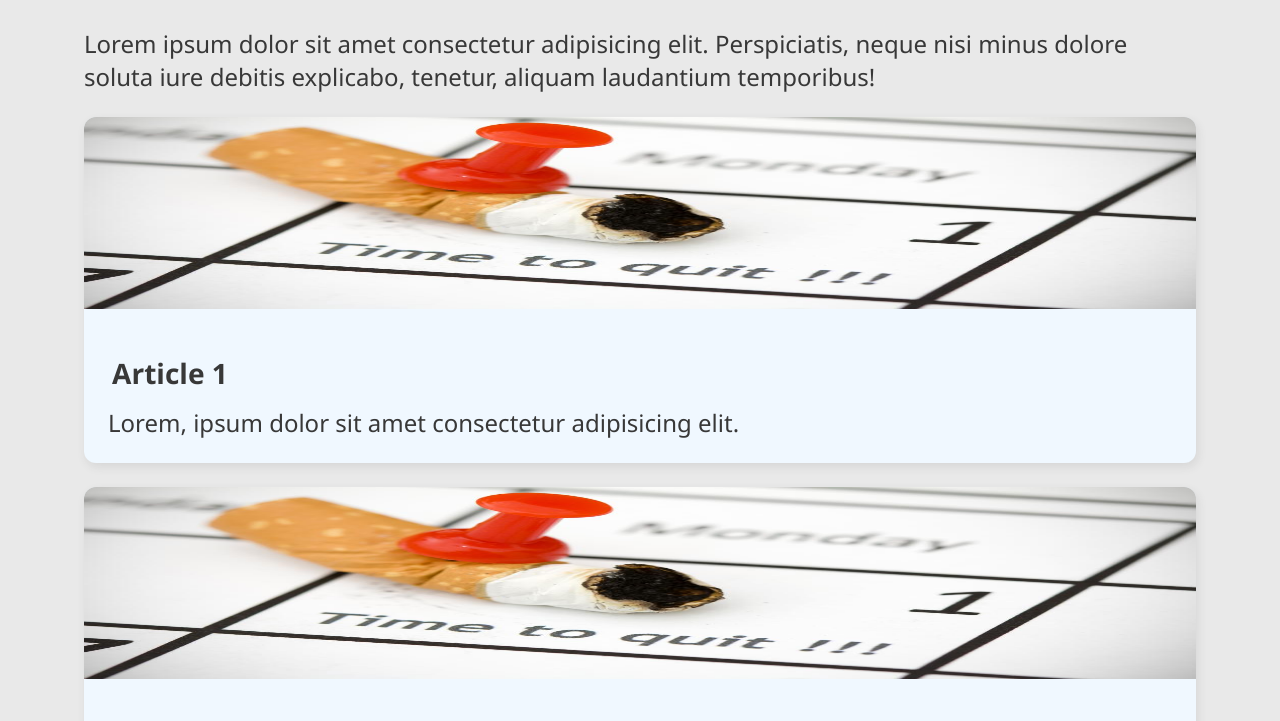
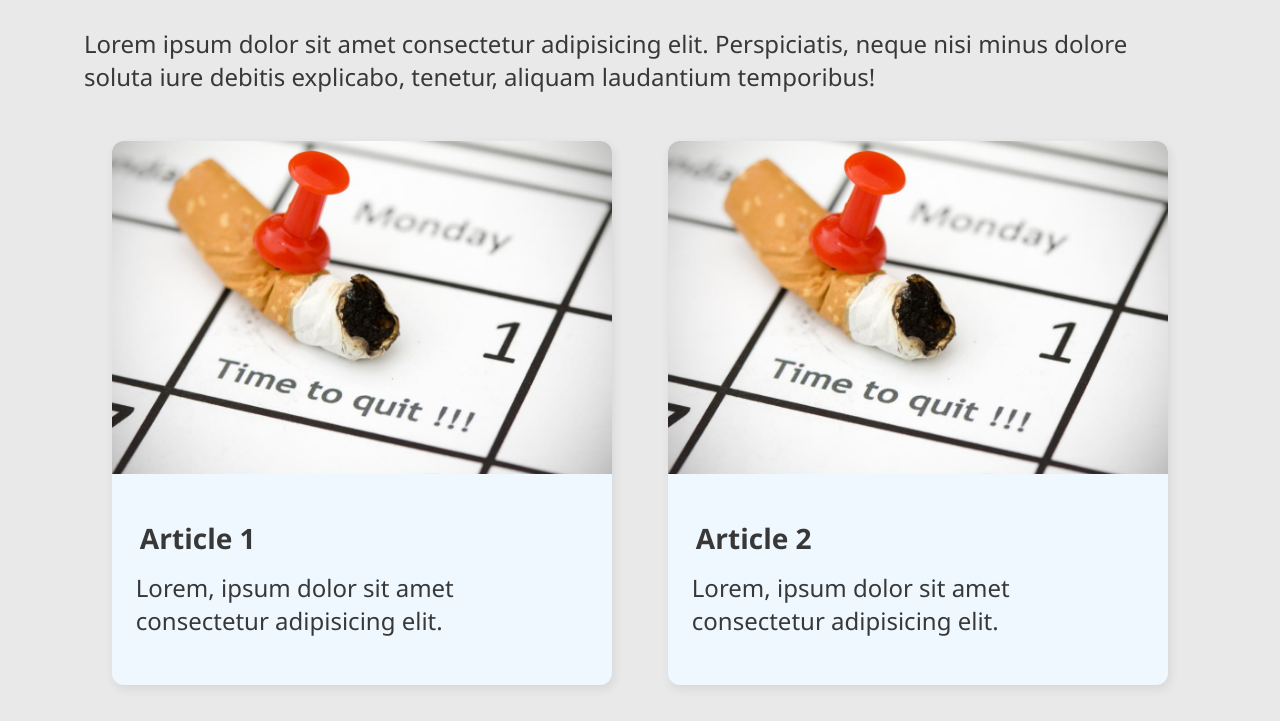
Before and after one commit to Irhystea/NicoNot, a plain HTML site: page index.html in a window 1280 px wide. Shown: the part 1991-2712 px from the top of the page. Drawn offline with Linux system fonts and the light colour scheme.

Commit message:
Update stylesheet.css

```diff
--- a/stylesheet.css
+++ b/stylesheet.css
@@ -271,11 +271,14 @@ footer img{
     }
 
     .articlebutton{
-        width: 100%;
+        width: 45%;
+        float: left;
+        margin:1em 2.5% 3em;
     }
 
     .articlebutton img{
         width: 100%;
+        height: 100%;
     }
 
     .form{
```
